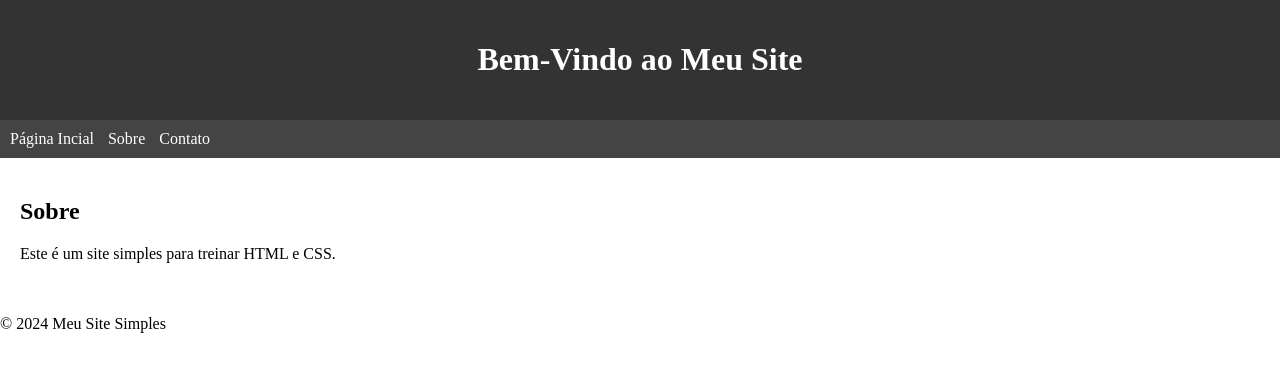
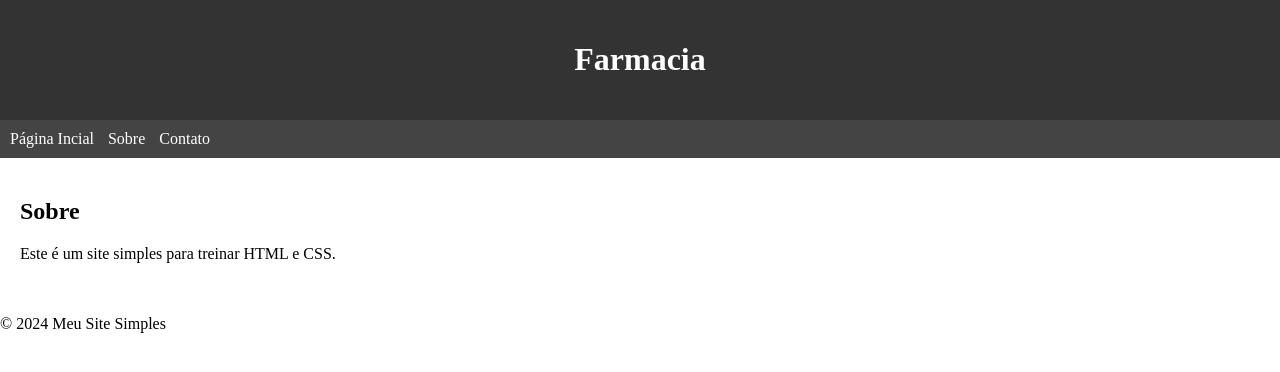
Before and after one commit to Inovarse782024/gabriel-aula-3, a plain HTML site: page index.html in a window 1280 px wide. Drawn offline with Linux system fonts and the light colour scheme.

Commit message:
envio com o professor

```diff
--- a/index.html
+++ b/index.html
@@ -8,7 +8,7 @@
   </head>
   <body>
     <header>
-        <h1>Bem-Vindo ao Meu Site</h1>
+        <h1>Farmacia</h1>
         </header>
         <nav>
             <ul>
```
